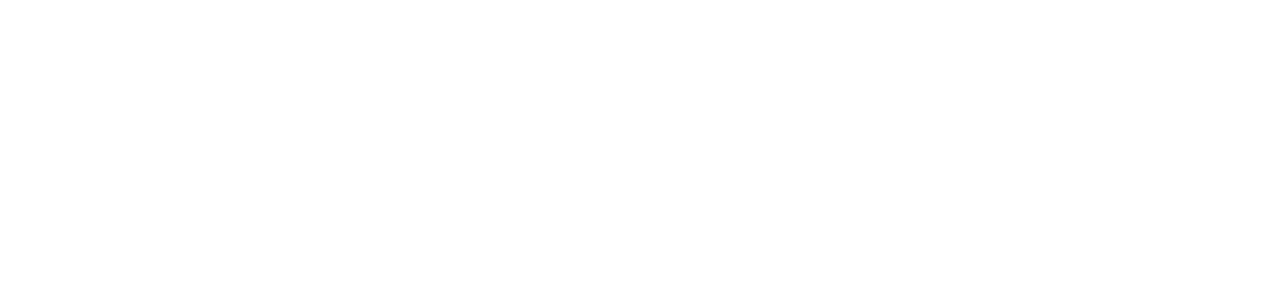
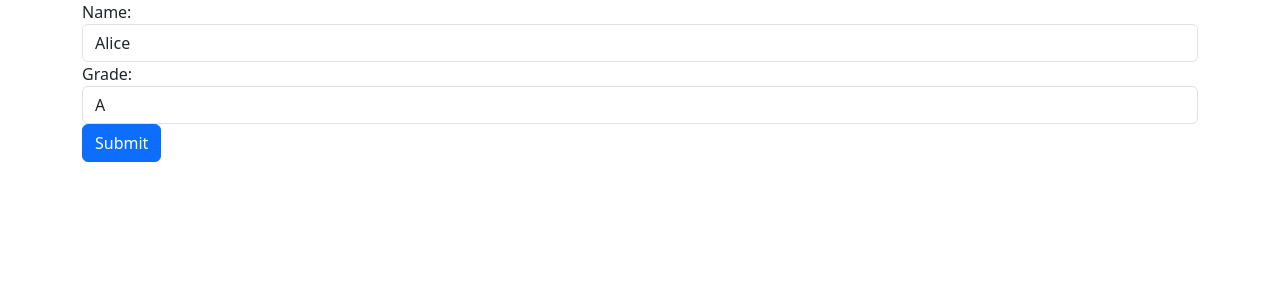
Before and after one commit to BADZA99/students-crud-angular, an Angular app: page /edit-student/1 in a window 1280 px wide. Before the commit this address led to /. Shown: the top 300 px of the page. Built offline with nearby package versions, Linux system fonts and the light colour scheme.

Commit message:
feat: Implement student editing functionality with form handling and routing

```diff
--- a/src/app/Students/edit-student/edit-student.html
+++ b/src/app/Students/edit-student/edit-student.html
@@ -1 +1,17 @@
-<p>edit-student works!</p>
+<!-- ! La condition *ngIf="student" vérifie si la variable student est définie (non null ou undefined).
+Si student contient une valeur (par exemple, un objet étudiant), le formulaire sera affiché.
+Si student est null ou undefined, le formulaire ne sera pas affiché. -->
+<div class="container" *ngIf="student">
+  <form studentForm="ngForm" (ngSubmit)="SubmitForm()" >
+    <div class="form-group">
+      <label for="name">Name:</label>
+      <input type="text" class="form-control" id="name" name="name" [(ngModel)]="student.name" required>
+    </div>
+
+    <div class="form-group">
+      <label for="grade">Grade:</label>
+      <input type="text" class="form-control" id="grade" name="grade" [(ngModel)]="student.grade" required>
+    </div>
+    <button type="submit" class="btn btn-primary" [disabled]="">Submit</button>
+  </form>
+</div>
--- a/src/app/Students/edit-student/edit-student.ts
+++ b/src/app/Students/edit-student/edit-student.ts
@@ -1,11 +1,53 @@
-import { Component } from '@angular/core';
+import { Component, OnInit } from '@angular/core';
+import { StudentForm } from '../student.module';
+import { ActivatedRoute, Router } from '@angular/router';
+import { StudentService } from '../student-service';
+import { Subscription } from 'rxjs';
 
 @Component({
   selector: 'app-edit-student',
   standalone: false,
   templateUrl: './edit-student.html',
-  styleUrl: './edit-student.css'
+  styleUrl: './edit-student.css',
 })
-export class EditStudent {
+export class EditStudent implements OnInit {
+  // Property to hold the student object being edited
+  student: StudentForm | undefined;
 
+  // Property to store the ID of the student retrieved from the URL
+  studentId: number = 0;
+
+  // Subscription object to manage the observable for route parameters
+  paramSubscription: Subscription = new Subscription();
+
+  constructor(
+    private activatedRoute: ActivatedRoute, // Service to access route parameters
+    private studentService: StudentService, // Service to manage student data
+    private router: Router // Service to navigate between routes
+  ) {}
+
+  ngOnInit(): void {
+    // Subscribe to route parameters to get the student ID from the URL
+    this.activatedRoute.params.subscribe({
+      next: (param) => {
+        // Parse the 'id' parameter from the URL and store it in studentId
+        this.studentId = parseInt(param['id']);
+      },
+      error: (err) => {
+        // Log any errors that occur while retrieving route parameters
+        console.log(err);
+      },
+    });
+
+    if (this.studentId!== 0 && this.studentId !== undefined && this.studentId > 0) {
+      this.student = this.studentService.GetStudentById(this.studentId);
+  }
 }
+
+  // Method to handle form submission
+  SubmitForm() {
+    this.studentService.UpdateStudent(this.studentId, this.student);
+    alert('Student updated successfully!');
+    this.router.navigate(['']);
+  }
+}
--- a/src/app/Students/index-student/index-student.html
+++ b/src/app/Students/index-student/index-student.html
@@ -39,7 +39,7 @@
               </td>
               <td class="text-sm text-gray-900 font-light px-6 py-4 whitespace-nowrap">
                 <a class="bg-blue-500 hover:bg-blue-700 text-white font-bold py-2 px-4 rounded mr-2"
-
+                (click)="EditStudent(student.id)"
                 >
                   Edit
                 </a>
--- a/src/app/Students/index-student/index-student.ts
+++ b/src/app/Students/index-student/index-student.ts
@@ -1,6 +1,7 @@
 import { StudentService } from './../student-service';
 import { Component, OnInit } from '@angular/core';
 import { StudentForm } from '../student.module';
+import { Router } from '@angular/router';
 
 @Component({
   selector: 'app-index-student',
@@ -11,13 +12,10 @@
 export class IndexStudent implements OnInit {
   // ? ngOnInit méthode appelée lors de l'initialisation du composant
   ngOnInit(): void {
-  this.LoadStudentData();
+    this.LoadStudentData();
   }
 
-  constructor(private StudentService:StudentService) {
-
-  }
-
+  constructor(private StudentService: StudentService,private router:Router) {}
 
   // variable pour stocker la liste des étudiants qui est initialisée comme un tableau vide
   students: StudentForm[] = [];
@@ -37,4 +35,8 @@
     this.LoadStudentData();
     alert('Student deleted successfully!');
   }
+
+  EditStudent(id: number) {
+   this.router.navigate(['/edit-student',id]);
+  }
 }
--- a/src/app/Students/student-service.ts
+++ b/src/app/Students/student-service.ts
@@ -38,4 +38,16 @@
     }
   }
 
+  GetStudentById(id: number) {
+    return this.students.find((student) => student.id === id);
+  }
+
+  UpdateStudent(id: number, studentData: StudentForm | undefined) {
+    const index = this.students.findIndex((student) => student.id === id);
+    // Vérifie si un étudiant avec l'ID donné existe dans le tableau
+    if (index !== -1) {
+      // Met à jour les données de l'étudiant en fusionnant les nouvelles données (studentData) avec les données existantes
+      this.students[index] = { ...this.students[index], ...studentData };
+    }
+  }
 }
--- a/src/app/app-routing-module.ts
+++ b/src/app/app-routing-module.ts
@@ -2,6 +2,7 @@
 import { RouterModule, Routes } from '@angular/router';
 import { CreateStudent } from './Students/create-student/create-student';
 import { IndexStudent } from './Students/index-student/index-student';
+import { EditStudent } from './Students/edit-student/edit-student';
 
 const routes: Routes = [
   {
@@ -14,6 +15,11 @@
     path: 'create-student',
     component: CreateStudent,
   },
+  {
+
+    path: 'edit-student/:id',
+    component: EditStudent,
+  },
 
 ];
 
```
